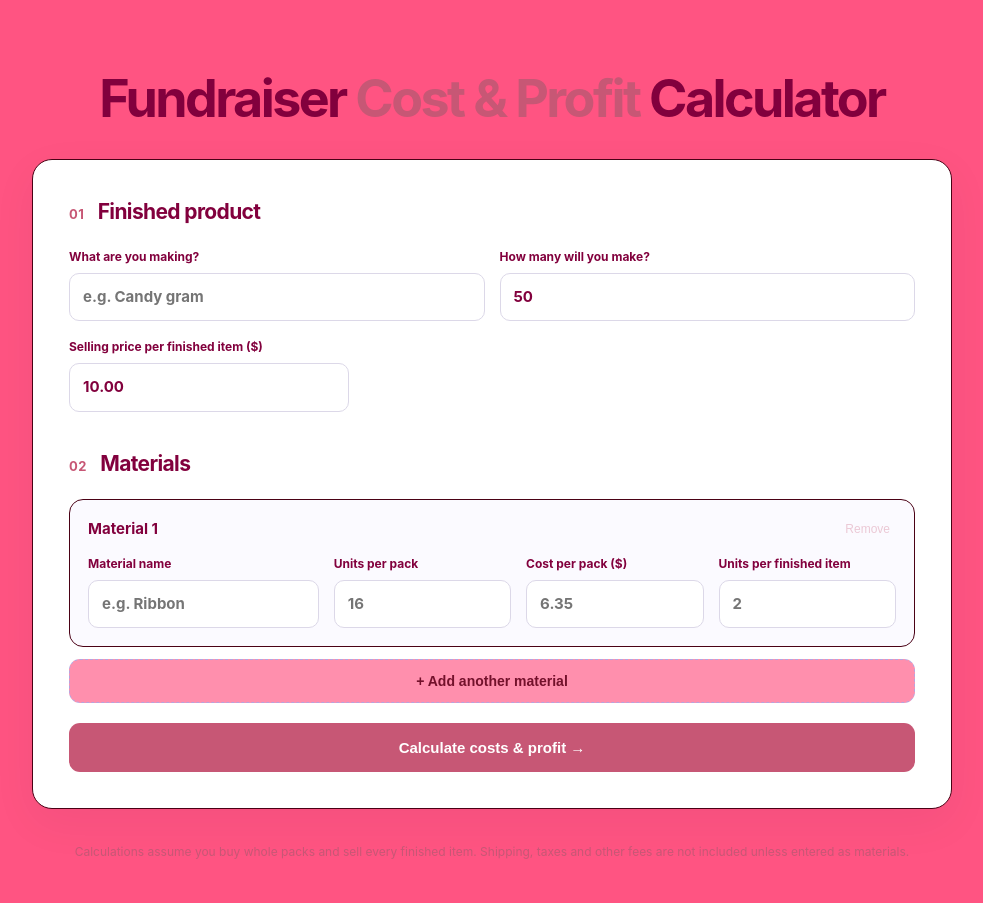
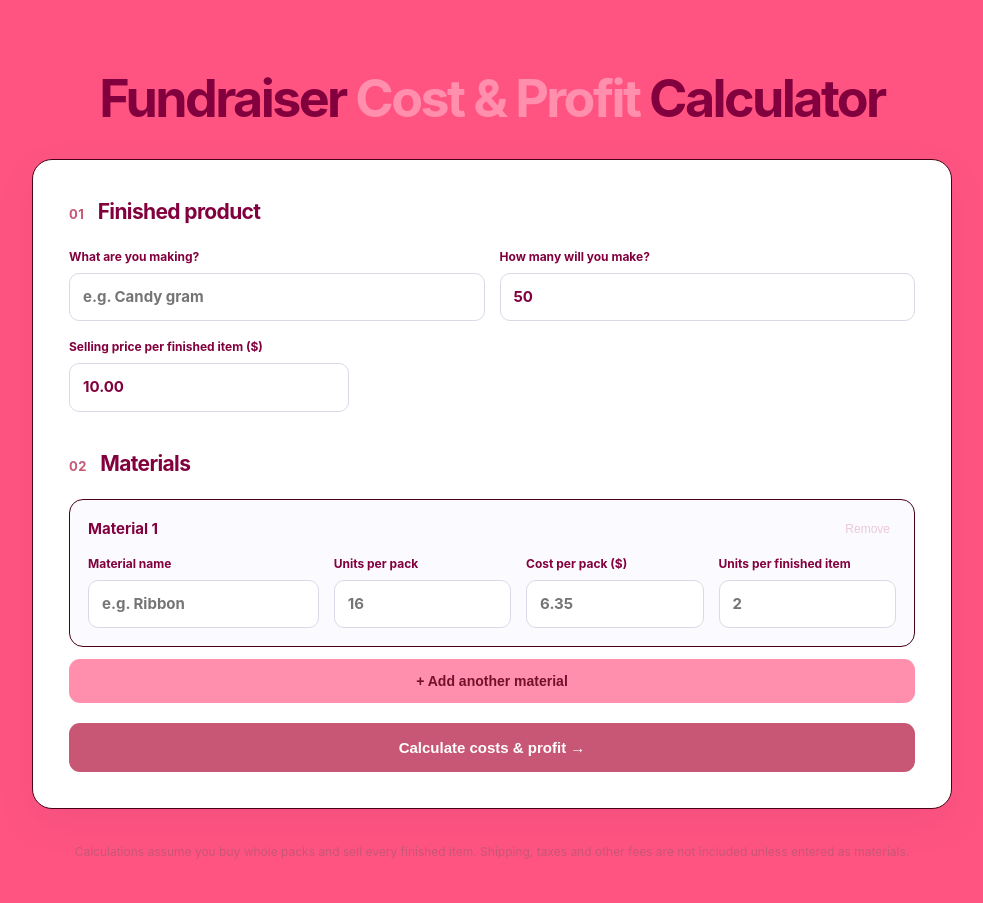
Before and after one commit to oh-boyyo/ProductCalculator, a Flask app: page / in a window 1280 px wide. Shown: the whole page, without its empty margins (148-1131 px from the left). Run offline with Flask 3, Linux system fonts and the light colour scheme.

Commit message:
Update style.css

```diff
--- a/static/style.css
+++ b/static/style.css
@@ -16,7 +16,7 @@ body { margin: 0; background: var(--background); color: var(--text); font-family
 .hero { text-align: center; margin-bottom: 32px; }
 .eyebrow { color: var(--accent); letter-spacing: .18em; font-size: 12px; font-weight: 800; }
 h1 { font-size: clamp(32px, 5vw, 52px); letter-spacing: -.05em; line-height: 1.1; margin: 14px 0; }
-h1 span { color: var(--accent); }
+h1 span { color: #ff8fad; }
 .hero p { color: var(--accent); max-width: 540px; margin: 0 auto; }
 .card { background: var(--surface); border: 1px solid var(--border); border-radius: var(--radius); padding: clamp(18px, 4vw, 36px); box-shadow: 0 14px 45px rgba(35, 26, 77, .055); margin-bottom: 22px; }
 h2 { font-size: 13px; color: var(--accent); margin: 0 0 20px; letter-spacing: .03em; }
@@ -37,7 +37,7 @@ input:focus { outline: 2px solid var(--accent); outline-offset: 1px; }
 .remove:hover { color: #ad3c3c; }
 .remove:disabled { opacity: .3; cursor: not-allowed; }
 .secondary-button, .primary-button { display: block; width: 100%; cursor: pointer; font-size: 14px; font-weight: 750; padding: 13px; border-radius: 11px; }
-.secondary-button { color: var(--accent-dark); border: 1px dashed #b5a5df; background: var(--soft-accent); }
+.secondary-button { color: var(--accent-dark); border: 1px dashed #ff8fad; background: var(--soft-accent); }
 .primary-button { color: white; border: 0; background: var(--accent); margin-top: 20px; font-size: 15px; padding: 16px; }
 .primary-button:hover { background: var(--accent-dark); }
 .error { background: #fff0f0; color: #9c2727; border-radius: 8px; padding: 12px; }
```
